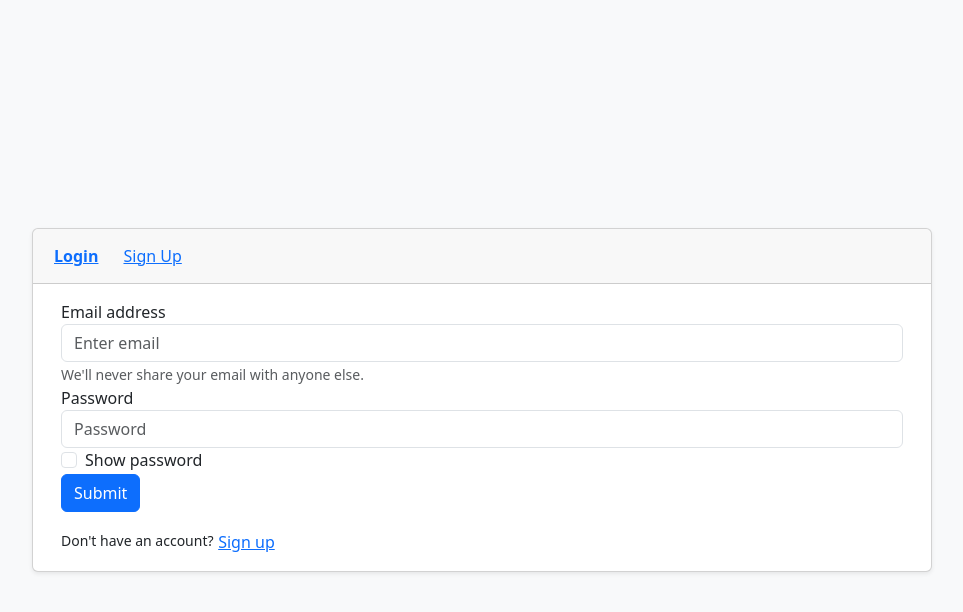
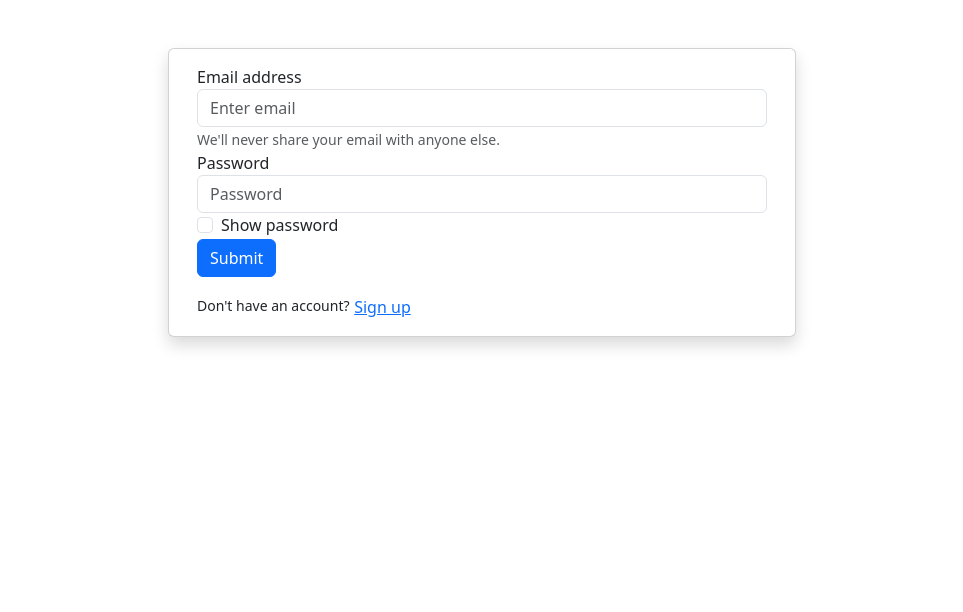
Before and after one commit to hibalu/form-validation, a React (Vite) app: page / in a window 1280 px wide. Shown: the top 612 px of the page, without its empty margins (158-1121 px from the left). Built offline with nearby package versions, Linux system fonts and the light colour scheme.

Commit message:
show password added

```diff
--- a/src/App.jsx
+++ b/src/App.jsx
@@ -9,30 +9,17 @@ function App() {
   const [view, setView] = useState('login')
 
   return (
-    <div className="min-vh-100 d-flex align-items-center justify-content-center bg-light">
-      <div className="card shadow-sm w-100" style={{ maxWidth: 900 }}>
-        <div className="card-header d-flex justify-content-between align-items-center p-2">
-          <div className="btn-group" role="group" aria-label="Auth toggle">
-            {view !== 'home' && (
-              <>
-                <button type="button" className={`btn btn-link ${view === 'login' ? 'fw-bold' : ''}`} onClick={() => setView('login')}>Login</button>
-                <button type="button" className={`btn btn-link ${view === 'signup' ? 'fw-bold' : ''}`} onClick={() => setView('signup')}>Sign Up</button>
-              </>
-            )}
+
+        <div className="container-fluid w-100">
+          <div className="card w-50 mx-auto my-5 shadow">
+            <div className="card-body">
+              {view === 'login' && <LogIn onSwitch={(v) => setView(v)} />}
+              {view === 'signup' && <Form onSwitch={(v) => setView(v)} />}
+              {view === 'home' && <Home onLogout={() => setView('login')} />}
+            </div>
           </div>
-          {/* {view === 'home' && (
-            <div>
-              <button className="btn btn-outline-secondary btn-sm" onClick={() => setView('login')}>Logout</button>
-            </div>
-          )} */}
         </div>
-        <div className="card-body w-100">
-          {view === 'login' && <LogIn onSwitch={(v) => setView(v)} />}
-          {view === 'signup' && <Form onSwitch={(v) => setView(v)} />}
-          {view === 'home' && <Home onLogout={() => setView('login')} />}
-        </div>
-      </div>
-    </div>
+
   )
 }
 
--- a/src/Home.jsx
+++ b/src/Home.jsx
@@ -5,7 +5,7 @@ import Footer from "./components/Footer";
 const Home = ({ onLogout }) => {
     return (
         <>
-        <div className="container-fluid w-100 border">
+        <div className="container-fluid w-100 ">
             {/* Navbar */}
             <Navbar onLogout={onLogout} />
 
--- a/src/LogIn.jsx
+++ b/src/LogIn.jsx
@@ -18,7 +18,7 @@ const LogIn = ({ onSwitch }) => {
             return
         }
         setError('')
-        // on successful login, redirect to home view
+
         onSwitch && onSwitch('home')
     }
 
```
